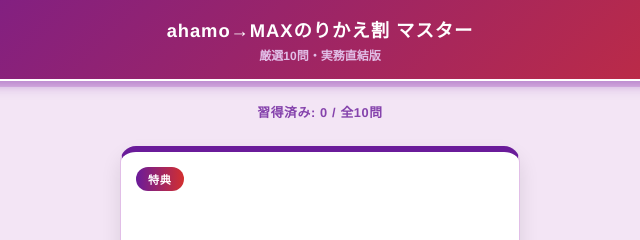
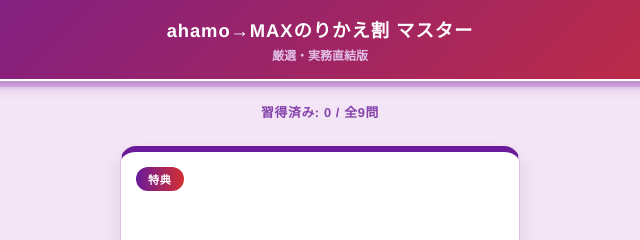
Before and after one commit to jyuudennk-cmd/ahaMAX, a plain HTML site: page index.html in a window 1280 px wide. Shown: the top 240 px of the page, 320-960 px from the left. Drawn offline with Linux system fonts and the light colour scheme.

Commit message:
Update index.html

```diff
--- a/index.html
+++ b/index.html
@@ -61,7 +61,7 @@
 
 <header>
     <h1>ahamo→MAXのりかえ割 マスター</h1>
-    <div class="update-info">厳選10問・実務直結版</div>
+    <div class="update-info">厳選・実務直結版</div>
 </header>
 <div class="progress-container"><div id="progress-bar"></div></div>
 <div class="stat-area" id="stat-text">Ready...</div>
@@ -94,14 +94,13 @@
         { cat: "対象", q: "割引対象となる変更後のプランは？", a: "<strong>「ドコモ MAX」</strong> または <strong>「ドコモ ポイ活 MAX」</strong> です。" },
         { cat: "併用", q: "「みんなドコモ割」や「ドコモ光セット割」などの各種割引とは併用できる？", a: "<strong>併用可能</strong>です。各種割引をフル適用すれば、最初の1年間はahamoよりも安く大容量プランが使えます。" },
         { cat: "ターゲット", q: "最も提案しやすい「ターゲット層」は誰？", a: "ahamoで<strong>「大盛りオプション」</strong>を利用中の方や、毎月データ追加（1GB/550円）を繰り返している方です。" },
-        { cat: "トーク", q: "「ahamo大盛り」を利用中のお客様へのキラーフレーズは？", a: "「1年間毎月2,750円引かれるので、<strong>今の料金のまま（または安く）</strong>、100GBの制限がなくなって完全無制限になります！」" },
+        { cat: "トーク", q: "「ahamo大盛り」を利用中のお客様へのキラーフレーズは？", a: "「1年間毎月2,750円引かれるので、<strong>今の料金のまま（または安く）</strong>、110GBの制限がなくなって完全無制限になります！」" },
         { cat: "提案", q: "「ドコモ ポイ活 MAX」を提案するメリットは？", a: "割引で月額が下がるだけでなく、決済で<strong>さらにdポイントが大量還元</strong>され、実質負担が激減する最強の組み合わせになります。" },
-        { cat: "注意点", q: "割引終了後（13ヶ月目以降）の案内で、クレームを防ぐために必ず伝えるべきことは？", a: "「1年経過後は割引が終了し、<strong>通常のMAXの料金に戻る（2,750円上がる）</strong>」という事実を、必ず強調して説明します。" },
-        { cat: "注意点", q: "「1年後に割引が終わったら、またahamoに戻していいの？」と聞かれたら？", a: "「はい、<strong>違約金等なしでいつでもahamoに戻せます。</strong>まずは1年間、無制限の快適さを体験してください」と案内します。" },
-        { cat: "意義", q: "スタッフがこのキャンペーンを獲得する最大の意義は？", a: "期間限定の強力な割引を武器に、店舗の重要指標である<strong>「MAX（無制限プラン）の純増」</strong>を劇的に進捗させることです。" }
+        { cat: "注意点", q: "割引終了後（13ヶ月目以降）の案内で、後日のご指摘を防ぐために必ず伝えるべきことは？", a: "「1年経過後は割引が終了し、<strong>通常のMAXの料金に戻る（2,750円上がる）</strong>」という事実を、必ず強調して説明します。" },
+        { cat: "注意点", q: "「1年後に割引が終わったら、またahamoに戻していいの？」と聞かれたら？", a: "「はい、<strong>違約金等なしでいつでもahamoに戻せます。</strong>まずは1年間、無制限の快適さを体験してください」と案内します。" }
     ];
 
-    const STORAGE_KEY = 'ahamoToMax_10q_v1';
+    const STORAGE_KEY = 'ahamoToMax_10q_v2';
 
     let learnedIndexes = JSON.parse(localStorage.getItem(STORAGE_KEY)) || [];
     let currentIndex = 0;
```
